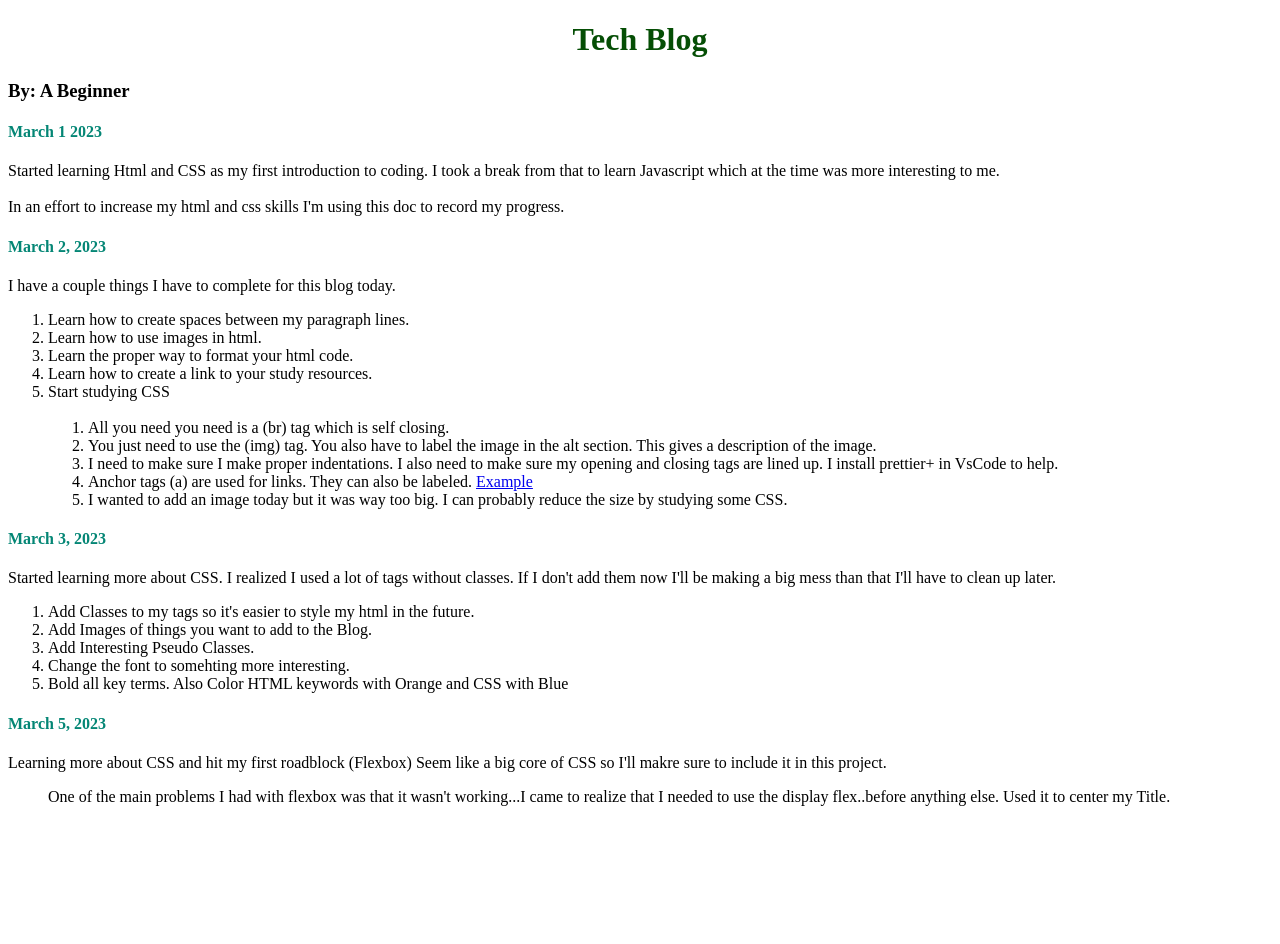
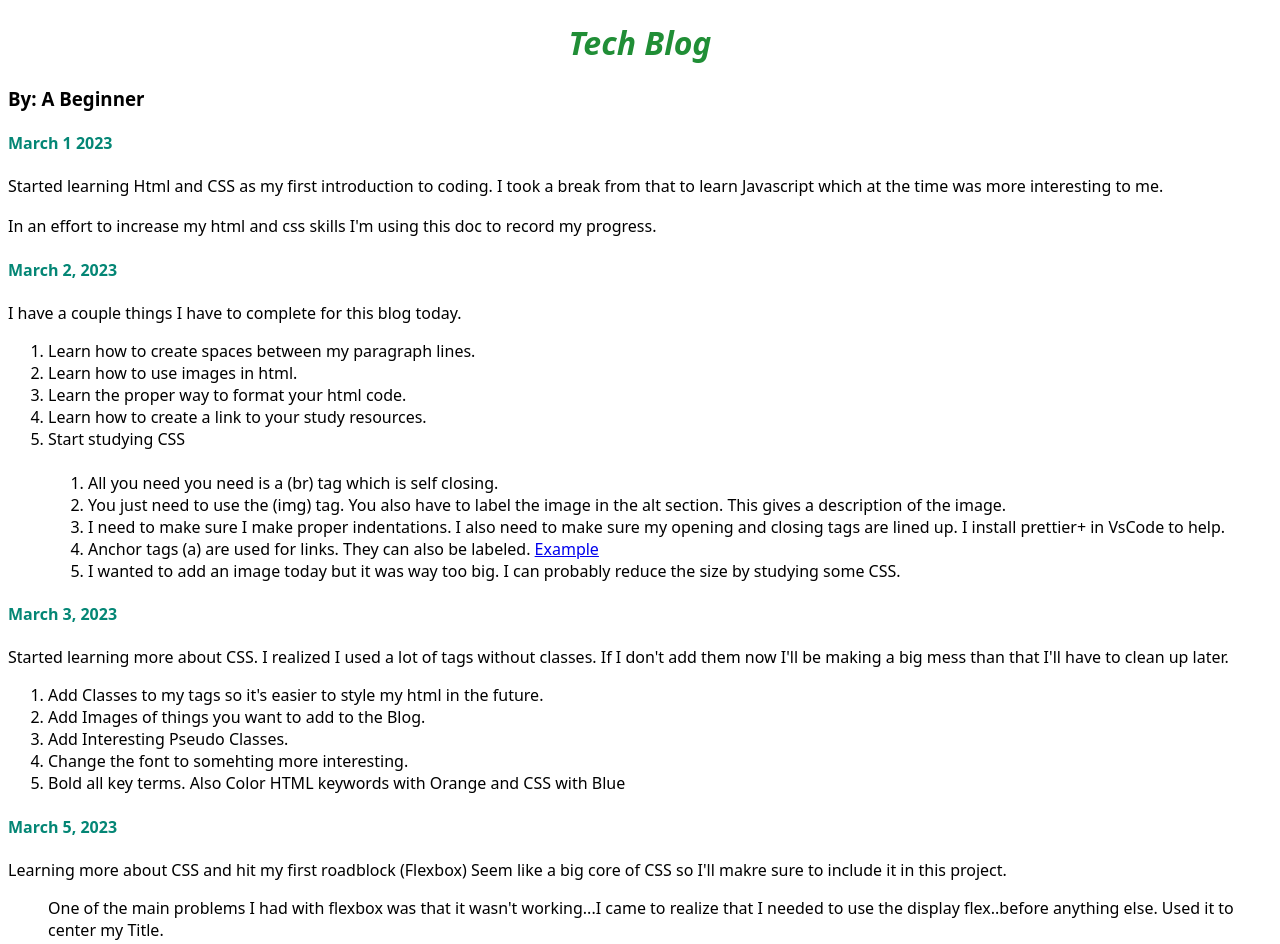
Before and after one commit to Justin24953/Justin24953-First-Year-Notes, a plain HTML site: page Front-End/HTML/index.html in a window 1280 px wide. Before the commit the page ends 822 px from the top, so only its background shows below. Drawn offline with Linux system fonts and the light colour scheme.

Commit message:
html and css

```diff
--- a/Front-End/HTML/index.css
+++ b/Front-End/HTML/index.css
@@ -3,14 +3,26 @@
 }
 
 .Title {
-  color: rgb(5, 78, 5);
+  color: rgb(32, 142, 54);
+  font-style: italic;
+  font-family: system-ui, -apple-system, BlinkMacSystemFont, 'Segoe UI', Roboto, Oxygen, Ubuntu, Cantarell, 'Open Sans', 'Helvetica Neue', sans-serif
+}
+
+.Author {
+  font-family: system-ui, -apple-system, BlinkMacSystemFont, 'Segoe UI', Roboto, Oxygen, Ubuntu, Cantarell, 'Open Sans', 'Helvetica Neue', sans-serif;
+
 }
 
 .Date {
   color: #048675;
+  font-family: system-ui, -apple-system, BlinkMacSystemFont, 'Segoe UI', Roboto, Oxygen, Ubuntu, Cantarell, 'Open Sans', 'Helvetica Neue', sans-serif;
 }
 
 .Title {
   display: flex;
   justify-content: center;
 }
+
+.Text  {
+  font-family: system-ui, -apple-system, BlinkMacSystemFont, 'Segoe UI', Roboto, Oxygen, Ubuntu, Cantarell, 'Open Sans', 'Helvetica Neue', sans-serif
+}
--- a/Front-End/HTML/index.html
+++ b/Front-End/HTML/index.html
@@ -10,9 +10,9 @@
 
   <body>
     <h1 class="Title">Tech Blog</h1>
-    <h3>By: A Beginner</h3>
+    <h3 class="Author">By: A Beginner</h3>
     <h4 class="Date">March 1 2023</h4>
-    <p1
+    <p1 class="Text"
       >Started learning Html and CSS as my first introduction to coding. I took
       a break from that to learn Javascript which at the time was more
       interesting to me.
@@ -20,16 +20,18 @@
 
     <div>
       <br />
-      <p2>
+      <p1 class="Text">
         In an effort to increase my html and css skills I'm using this doc to
         record my progress.
-      </p2>
+      </p1>
     </div>
 
     <h4 class="Date">March 2, 2023</h4>
-    <p>I have a couple things I have to complete for this blog today.</p>
+    <p class="Text">
+      I have a couple things I have to complete for this blog today.
+    </p>
 
-    <ol>
+    <ol class="Text">
       <li>Learn how to create spaces between my paragraph lines.</li>
       <li>Learn how to use images in html.</li>
       <li>Learn the proper way to format your html code.</li>
@@ -58,12 +60,12 @@
       </ol>
     </ol>
     <h4 class="Date">March 3, 2023</h4>
-    <p>
+    <p class="Text">
       Started learning more about CSS. I realized I used a lot of tags without
       classes. If I don't add them now I'll be making a big mess than that I'll
       have to clean up later.
     </p>
-    <ol>
+    <ol class="Text">
       <li>
         Add Classes to my tags so it's easier to style my html in the future.
       </li>
@@ -82,9 +84,14 @@
       </li>
     </ol>
     <h4 class="Date">March 5, 2023</h4>
-    <p>Learning more about CSS and hit my first roadblock (Flexbox) Seem like a big core of CSS so I'll makre sure to include it in this project.</p>
-    <ul>
-      One of the main problems I had with flexbox was that it wasn't working...I came to realize that I needed to use the display flex..before anything else. Used it to center my Title.
+    <p class="Text">
+      Learning more about CSS and hit my first roadblock (Flexbox) Seem like a
+      big core of CSS so I'll makre sure to include it in this project.
+    </p>
+    <ul class="Text">
+      One of the main problems I had with flexbox was that it wasn't working...I
+      came to realize that I needed to use the display flex..before anything
+      else. Used it to center my Title.
     </ul>
   </body>
 </html>
```
